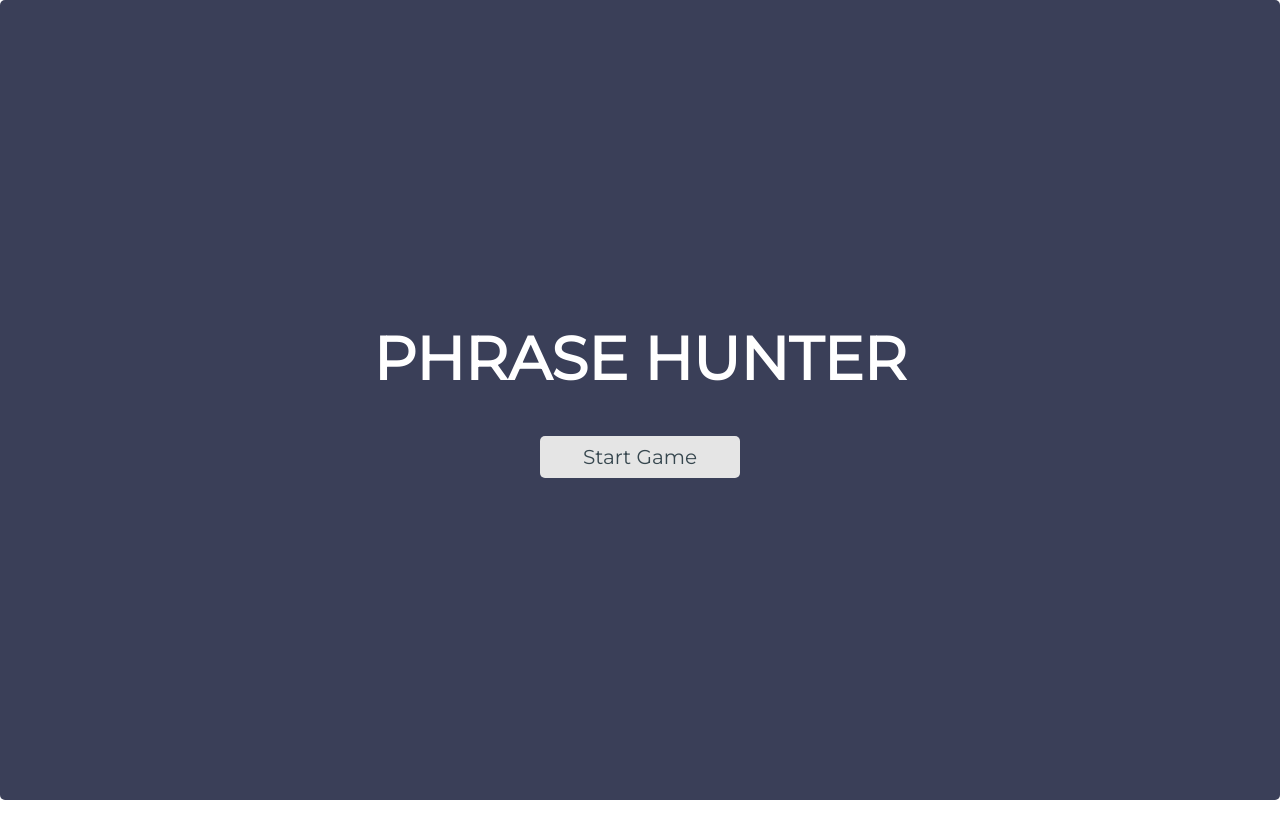
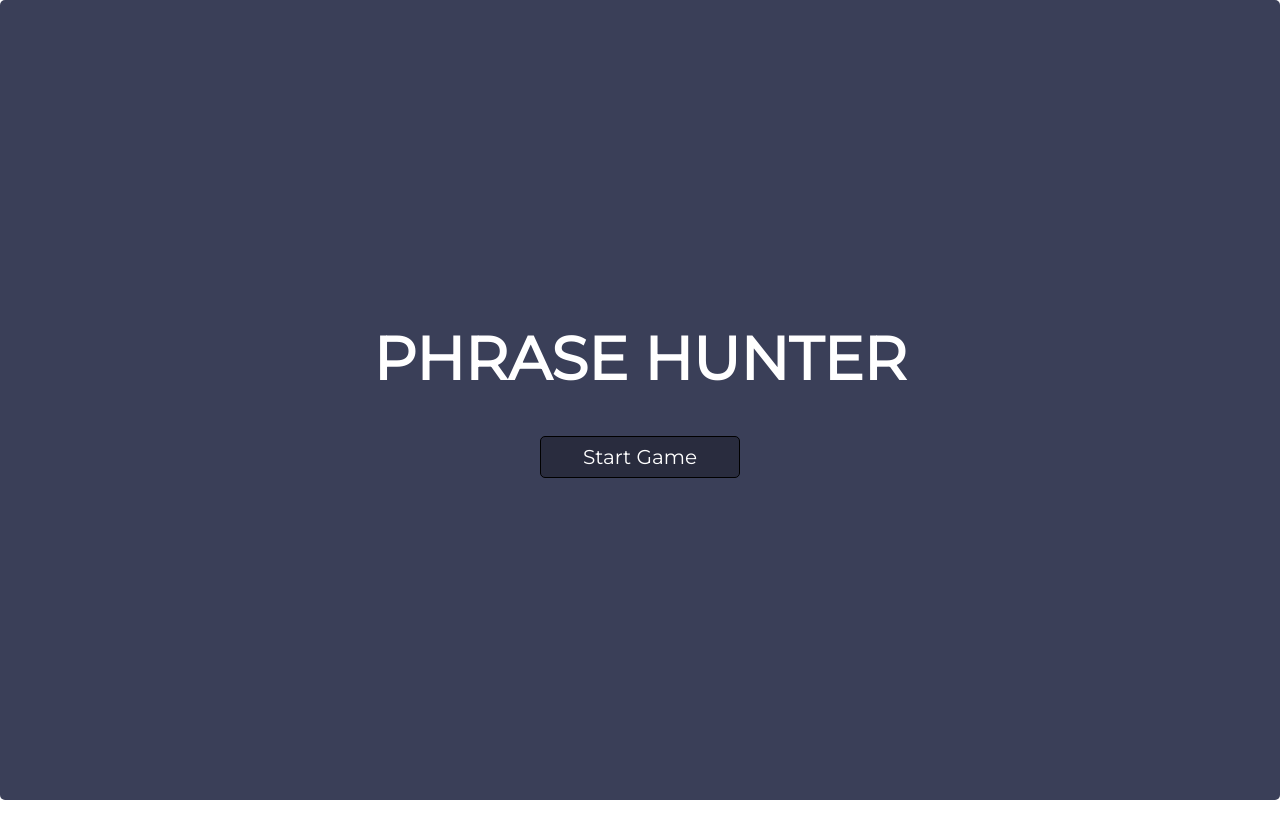
Before and after one commit to timothyhbourne/The_Phrase_Hunter, a plain HTML site: page index.html in a window 1280 px wide. In both pictures the pointer is over the button "Start Game". Drawn offline with Linux system fonts and the light colour scheme.

```diff
--- a/css/styles.css
+++ b/css/styles.css
@@ -202,3 +202,9 @@
 .lose a {
   color: var(--color-lose);
 }
+
+button:hover {
+  background-color: rgba(0, 0, 0, .3);
+  border: rgba(0, 0, 0) 1px solid;
+  color: white;
+}
```
Also changed, not shown: 1 other file.
